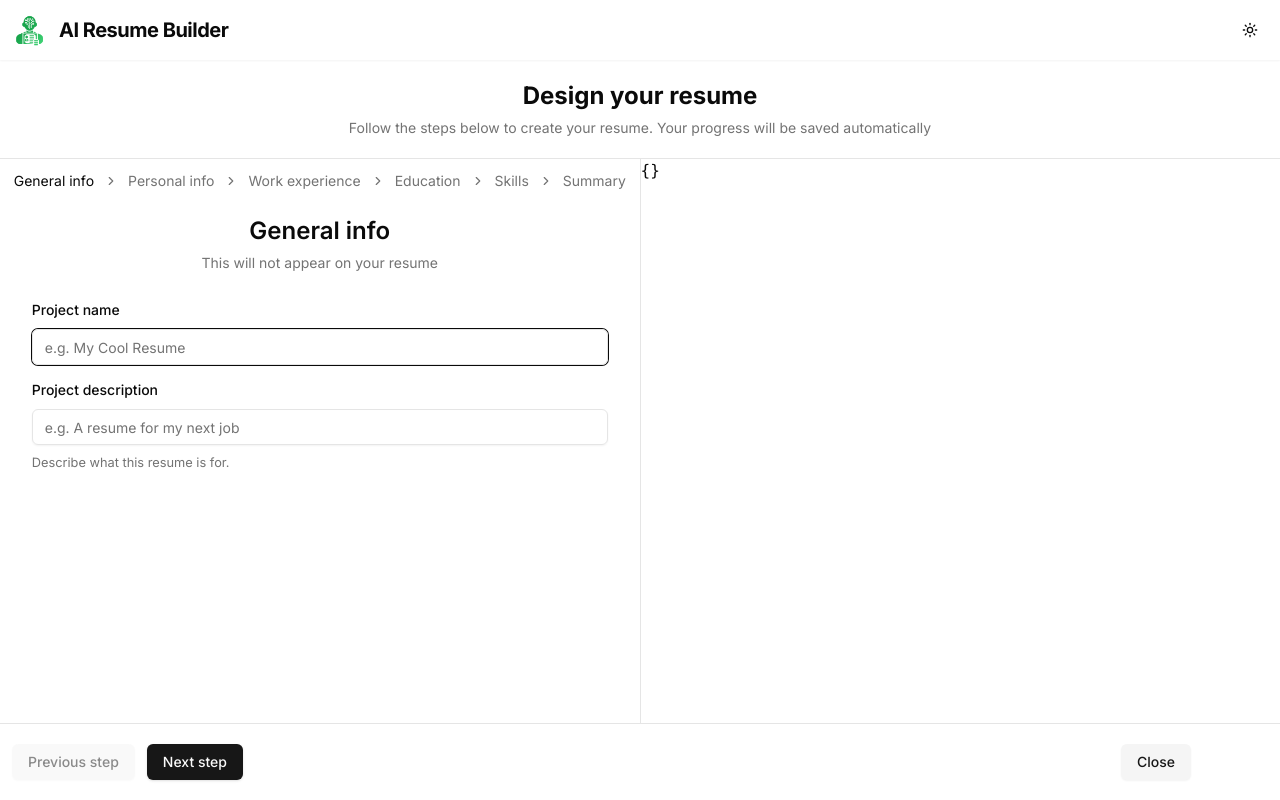
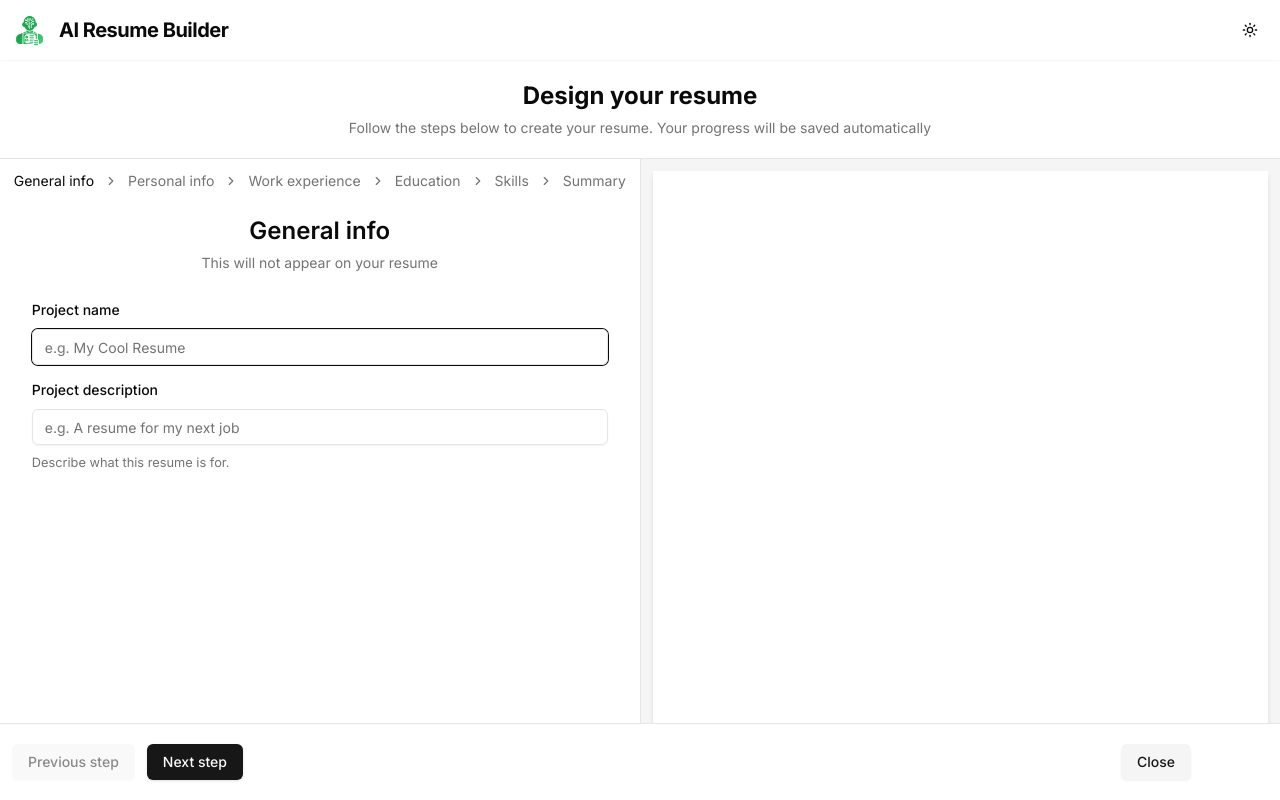
Before and after one commit to darshanrijal/AI-Resume-Builder, a Next.js app: page /editor in a window 1280 px wide. Built offline with nearby package versions, Linux system fonts and the light colour scheme.

Commit message:
create resume preview component

```diff
--- a/src/app/(main)/editor/ResumeEditor.tsx
+++ b/src/app/(main)/editor/ResumeEditor.tsx
@@ -6,6 +6,7 @@ import { Breadcrumbs } from "./breadcrumbs";
 import { steps } from "./steps";
 import { Footer } from "./footer";
 import { ResumeValues } from "@/lib/validation";
+import { ResumePreviewSection } from "./ResumePreviewSection";
 
 export const ResumeEditor = () => {
   const [resumeData, setResumeData] = useState<ResumeValues>({});
@@ -43,9 +44,10 @@ export const ResumeEditor = () => {
             )}
           </div>
           <div className="grow md:border-r" />
-          <div className="hidden w-1/2 md:flex">
-            <pre>{JSON.stringify(resumeData, null, 2)}</pre>
-          </div>
+          <ResumePreviewSection
+            resumeData={resumeData}
+            setResumeData={setResumeData}
+          />
         </div>
       </main>
       <Footer currentStep={currentStep} setCurrentStep={setStep} />
--- /dev/null
+++ b/src/app/(main)/editor/ResumePreviewSection.tsx
@@ -0,0 +1,23 @@
+import { ResumePreview } from "@/components/ResumePreview";
+import { ResumeValues } from "@/lib/validation";
+
+interface ResumePreviewSectionProps {
+  resumeData: ResumeValues;
+  setResumeData: (data: ResumeValues) => void;
+}
+
+export const ResumePreviewSection = ({
+  resumeData,
+  setResumeData,
+}: ResumePreviewSectionProps) => {
+  return (
+    <div className="hidden w-1/2 md:flex">
+      <div className="flex w-full justify-center overflow-y-auto bg-secondary p-3">
+        <ResumePreview
+          resumeData={resumeData}
+          className="max-w-2xl shadow-md"
+        />
+      </div>
+    </div>
+  );
+};
--- /dev/null
+++ b/src/components/ResumePreview.tsx
@@ -0,0 +1,211 @@
+import { useEffect, useRef, useState } from "react";
+import Image from "next/image";
+import { formatDate } from "date-fns";
+import { useDimensions } from "@/hooks/use-dimensions";
+import { cn } from "@/lib/utils";
+import { ResumeValues } from "@/lib/validation";
+import { Badge } from "./ui/badge";
+
+interface ResumePreviewProps {
+  resumeData: ResumeValues;
+  className?: string;
+}
+
+export const ResumePreview = ({
+  resumeData,
+  className,
+}: ResumePreviewProps) => {
+  const containerRef = useRef<HTMLDivElement>(null);
+  const { width } = useDimensions(containerRef);
+
+  return (
+    <div
+      className={cn(
+        "aspect-[210/297] h-fit w-full bg-white text-black",
+        className,
+      )}
+      ref={containerRef}
+    >
+      <div
+        className={cn("space-y-6 p-6", !width && "invisible")}
+        style={{
+          zoom: (1 / 794) * width,
+        }}
+      >
+        <PersonalInfoHeader resumeData={resumeData} />
+        <SummarySection resumeData={resumeData} />
+        <WorkExperienceSection resumeData={resumeData} />
+        <EducationSection resumeData={resumeData} />
+        <SkillsSection resumeData={resumeData} />
+      </div>
+    </div>
+  );
+};
+
+interface ResumeSectionProps {
+  resumeData: ResumeValues;
+}
+
+function PersonalInfoHeader({ resumeData }: ResumeSectionProps) {
+  const { photo, firstName, lastName, jobTitle, city, country, phone, email } =
+    resumeData;
+
+  const [photoSrc, setPhotoSrc] = useState(photo instanceof File ? "" : photo);
+
+  useEffect(() => {
+    const objUrl = photo instanceof File ? URL.createObjectURL(photo) : "";
+
+    if (objUrl) {
+      setPhotoSrc(objUrl);
+    }
+
+    if (photo === null) {
+      setPhotoSrc("");
+    }
+
+    return () => URL.revokeObjectURL(objUrl);
+  }, [photo]);
+
+  return (
+    <div className="flex items-center gap-6">
+      {photoSrc && (
+        <Image
+          src={photoSrc}
+          width={100}
+          height={100}
+          alt="photo"
+          className="aspect-square object-cover"
+        />
+      )}
+
+      <div className="space-y-2.5">
+        <div className="space-y-1">
+          <p className="text-3xl font-bold">
+            {firstName} {lastName}
+          </p>
+          <p className="font-medium">{jobTitle}</p>
+        </div>
+
+        <p className="text-xs text-gray-500">
+          {city} {city && country ? ", " : ""}
+          {country}
+          {(city || country) && (phone || email) ? " • " : ""}
+          {[phone, email].filter(Boolean).join(" • ")}
+        </p>
+      </div>
+    </div>
+  );
+}
+
+function SummarySection({ resumeData }: ResumeSectionProps) {
+  const { summary } = resumeData;
+
+  if (!summary) return null;
+
+  return (
+    <>
+      <hr className="border-2" />
+      <div className="break-inside-avoid space-y-3">
+        <p className="text-lg font-semibold">Professional Profile</p>
+        <p className="whitespace-pre-line text-sm">{summary}</p>
+      </div>
+    </>
+  );
+}
+
+function WorkExperienceSection({ resumeData }: ResumeSectionProps) {
+  const { workExperiences } = resumeData;
+
+  const workExperiencesNotEmpty = workExperiences?.filter(
+    (exp) => Object.values(exp).filter(Boolean).length > 0,
+  );
+
+  if (!workExperiencesNotEmpty?.length) {
+    return null;
+  }
+
+  return (
+    <>
+      <hr className="border-2" />
+      <div className="space-y-3">
+        <p className="text-lg font-semibold">Work experience</p>
+        {workExperiencesNotEmpty.map((exp, i) => (
+          <div key={i} className="break-inside-avoid space-y-1">
+            <p className="flex items-center justify-between text-sm font-semibold">
+              <span>{exp.position}</span>
+              {exp.startDate && (
+                <span>
+                  {formatDate(exp.startDate, "MM/yyyy")} -{" "}
+                  {exp.endDate ? formatDate(exp.endDate, "MM/yyyy") : "Present"}
+                </span>
+              )}
+            </p>
+
+            <p className="text-xs font-semibold">{exp.company}</p>
+            <p className="whitespace-pre-line text-xs">{exp.description}</p>
+          </div>
+        ))}
+      </div>
+    </>
+  );
+}
+
+function EducationSection({ resumeData }: ResumeSectionProps) {
+  const { educations } = resumeData;
+
+  const educationsNotEmpty = educations?.filter(
+    (edu) => Object.entries(edu).filter(Boolean).length > 0,
+  );
+
+  if (!educationsNotEmpty) return null;
+
+  return (
+    <>
+      <hr className="border-2" />
+      <div className="space-y-3">
+        <p className="text-lg font-semibold">Education</p>
+        {educationsNotEmpty.map((edu, i) => (
+          <div key={i} className="break-inside-avoid space-y-1">
+            <p className="flex items-center justify-between text-sm font-semibold">
+              <span>{edu.degree}</span>
+              {edu.startDate && (
+                <span>
+                  {edu.startDate &&
+                    `${formatDate(edu.startDate, "MM/yyyy")} ${edu.endDate ? `- ${formatDate(edu.endDate, "MM/yyyy")}` : ""}`}
+                </span>
+              )}
+            </p>
+
+            <p className="text-xs font-semibold">{edu.school}</p>
+          </div>
+        ))}
+      </div>
+    </>
+  );
+}
+
+function SkillsSection({ resumeData }: ResumeSectionProps) {
+  const { skills } = resumeData;
+
+  if (!skills?.length) return null;
+
+  return (
+    <>
+      <hr className="border-2" />
+      <div className="break-inside-avoid space-y-3">
+        <p className="text-lg font-semibold">Skills</p>
+
+        <div className="flex break-inside-avoid flex-wrap gap-2">
+          {skills.map((skill, i) => (
+            <Badge
+              key={i}
+              className="rounded-md bg-black text-white hover:bg-black hover:text-white"
+            >
+              {skill}
+            </Badge>
+          ))}
+        </div>
+      </div>
+    </>
+  );
+}
--- /dev/null
+++ b/src/hooks/use-dimensions.ts
@@ -0,0 +1,39 @@
+import * as React from "react";
+
+export function useDimensions(
+  containerRef: React.RefObject<HTMLElement | null>,
+) {
+  const [dimensions, setDimensions] = React.useState({ width: 0, height: 0 });
+
+  React.useEffect(() => {
+    const currentRef = containerRef.current;
+
+    function getDimensions(): typeof dimensions {
+      return {
+        width: currentRef?.offsetWidth ?? 0,
+        height: currentRef?.offsetHeight ?? 0,
+      };
+    }
+
+    const resizeObserver = new ResizeObserver((entries) => {
+      const entry = entries[0];
+      if (entry) {
+        setDimensions(getDimensions());
+      }
+    });
+
+    if (currentRef) {
+      resizeObserver.observe(currentRef);
+      setDimensions(getDimensions());
+    }
+
+    return () => {
+      if (currentRef) {
+        resizeObserver.unobserve(currentRef);
+      }
+      resizeObserver.disconnect();
+    };
+  }, [containerRef]);
+
+  return dimensions;
+}
```
Also changed, not shown: 1 other file (tests, documents, lock files or other folders).
